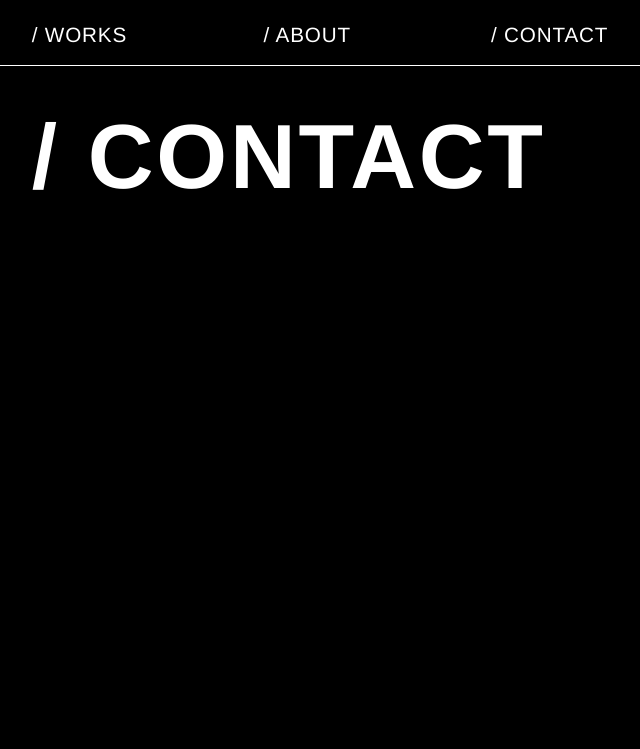
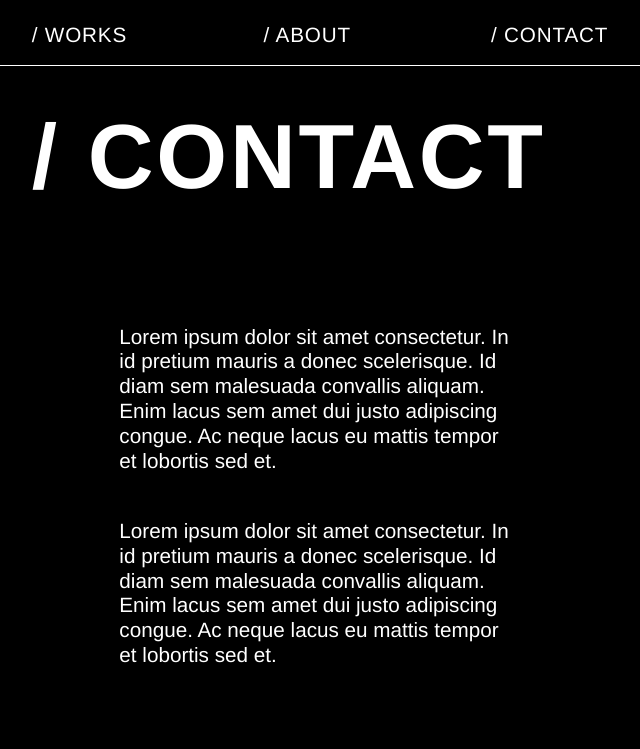
Before and after one commit to selmaodzackic/portfolio, a plain HTML site: page contact.html in a window 1280 px wide. Shown: the whole page, without its empty margins (0-640 px from the left). Drawn offline with Linux system fonts and the light colour scheme.

Commit message:
Steg 5: Contact med två textstycken
Co-Authored-By: Claude Opus 5.5 <noreply@anthropic.com>

```diff
--- a/contact.html
+++ b/contact.html
@@ -21,6 +21,11 @@
 
   <main id="main">
     <h1 class="page-title">/ CONTACT</h1>
+
+    <div class="contact">
+      <p>Lorem ipsum dolor sit amet consectetur. In id pretium mauris a donec scelerisque. Id diam sem malesuada convallis aliquam. Enim lacus sem amet dui justo adipiscing congue. Ac neque lacus eu mattis tempor et lobortis sed et.</p>
+      <p>Lorem ipsum dolor sit amet consectetur. In id pretium mauris a donec scelerisque. Id diam sem malesuada convallis aliquam. Enim lacus sem amet dui justo adipiscing congue. Ac neque lacus eu mattis tempor et lobortis sed et.</p>
+    </div>
   </main>
 </body>
 </html>
--- a/css/style.css
+++ b/css/style.css
@@ -85,6 +85,8 @@
   /* About och Contact */
   --about-top:    clamp(10px, 60.951px - 2.6537vw, 51px);   /* rubrik -> innehåll */
   --about-pgap:   clamp(15px, 10.388px + 1.2298vw, 34px);   /* mellan stycken */
+  --contact-top:  clamp(36px, 3.961px + 8.5437vw, 168px);   /* rubrik -> text */
+  --contact-pgap: clamp(15px, 2.379px + 3.3657vw, 67px);    /* mellan stycken */
 
   /* Platshållare (Figma: vit/#b3b3b3 på mobil, #d9d9d9/#797777 på desktop) */
   --placeholder-list: #ffffff;
@@ -424,3 +426,20 @@ body:has(.case:popover-open) .works {
     aspect-ratio: 543 / 615;
   }
 }
+
+/* --- Contact (Figma: menu 5 / Frame 13) ------------------------------------- */
+.contact {
+  display: flex;
+  flex-direction: column;
+  gap: var(--contact-pgap);
+  padding: var(--contact-top) var(--margin) var(--works-bottom);
+  font-size: var(--body-font);
+}
+
+@media (min-width: 768px) {
+  .contact {
+    width: calc(9.323vw + max(30.781vw, 300px)); /* samma textkolumn som About */
+    padding-left: 9.323vw;
+    padding-right: 0;
+  }
+}
```
Also changed, not shown: 1 other file.
